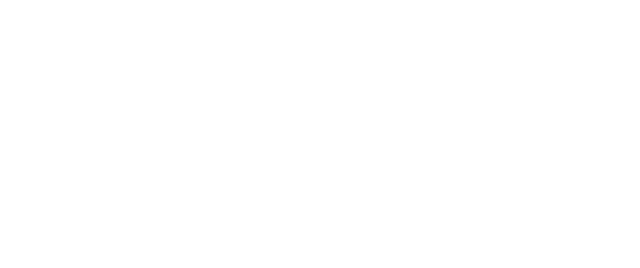
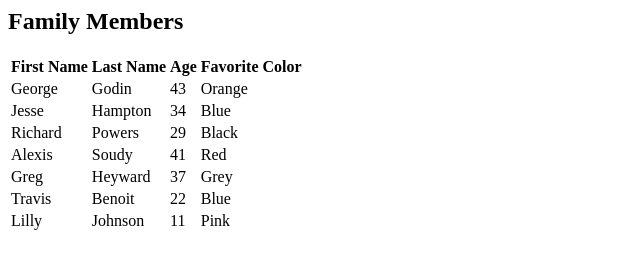
Before and after one commit to AdrienJaymz/ITECH-270-tables, a plain HTML site: page index.html in a window 1280 px wide. Shown: the whole page, without its empty margins (0-640 px from the left). Drawn offline with Linux system fonts and the light colour scheme.

Commit message:
Finished?

```diff
--- a/index.html
+++ b/index.html
@@ -5,6 +5,57 @@
     <title>Document</title>
 </head>
 <body>
+    <h2>Family Members</h2>
+    <table>
+        <tr>
+            <th>First Name</th>
+            <th>Last Name</th>
+            <th>Age</th>
+            <th>Favorite Color</th>
+        </tr>
+        <tr>
+            <td>George</td>
+            <td>Godin</td>
+            <td>43</td>
+            <td>Orange</td>
+        </tr>
+        <tr>
+            <td>Jesse</td>
+            <td>Hampton</td>
+            <td>34</td>
+            <td>Blue</td>
+        </tr>
+        <tr>
+            <td>Richard</td>
+            <td>Powers</td>
+            <td>29</td>
+            <td>Black</td>
+        </tr>
+        <tr>
+            <td>Alexis</td>
+            <td>Soudy</td>
+            <td>41</td>
+            <td>Red</td>
+        </tr>
+        <tr>
+            <td>Greg</td>
+            <td>Heyward</td>
+            <td>37</td>
+            <td>Grey</td>
+        </tr>
+        <tr>
+            <td>Travis</td>
+            <td>Benoit</td>
+            <td>22</td>
+            <td>Blue</td>
+        </tr>
+        <tr>
+            <td>Lilly</td>
+            <td>Johnson</td>
+            <td>11</td>
+            <td>Pink</td>
+        </tr>
+    </table>
 
 </body>
 </html>
```
